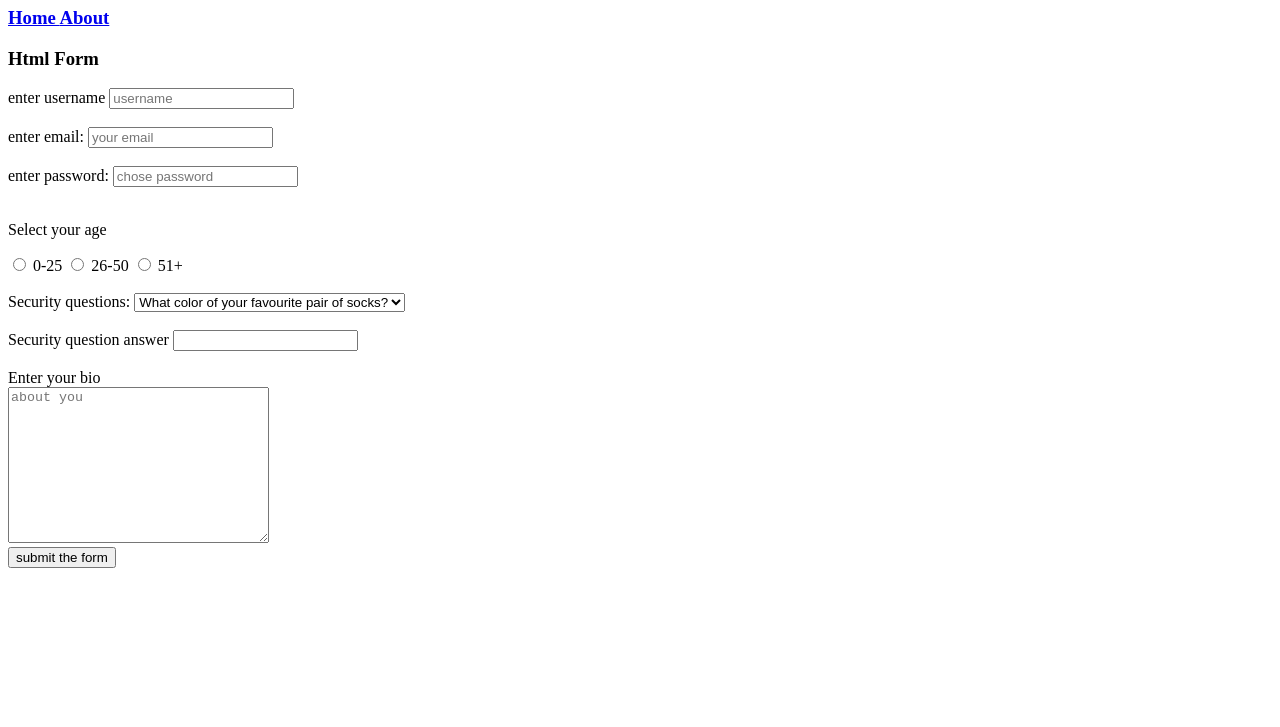
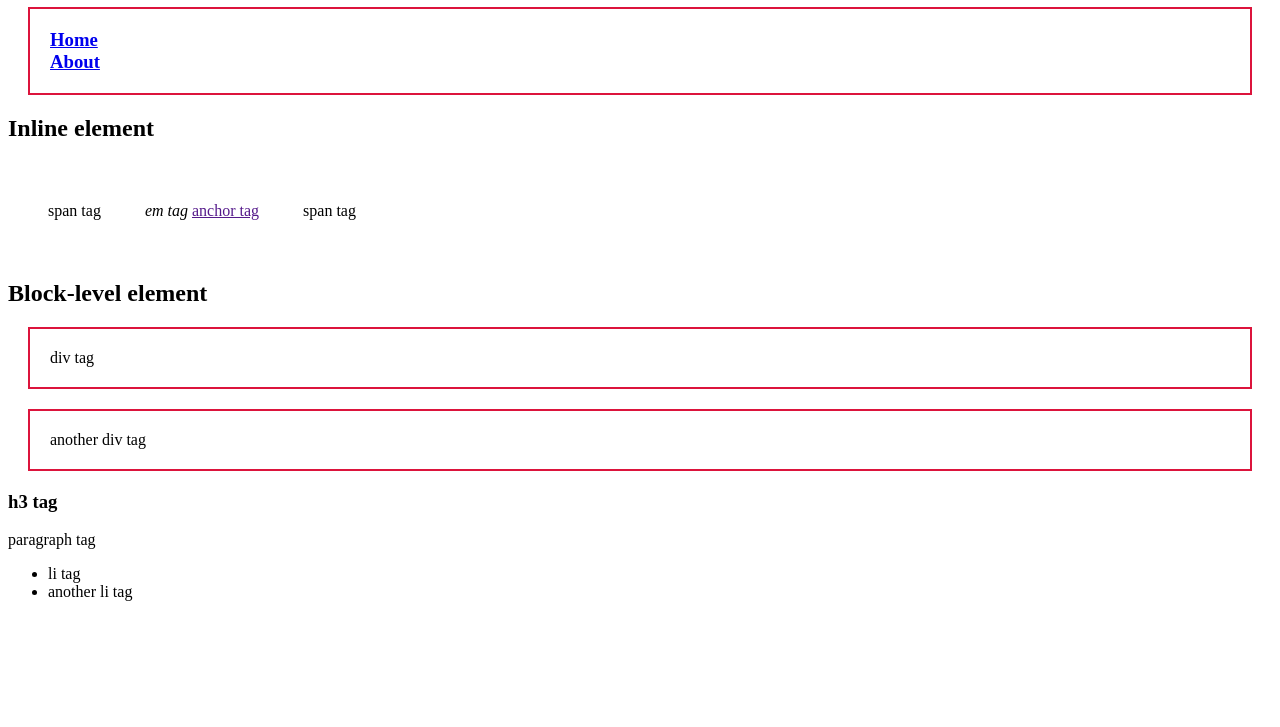
Before and after one commit to abhinabadutta2019/html-css-net-ninja, a plain HTML site: page index.html in a window 1280 px wide. Shown: the part 73-800 px from the top of the page. Drawn offline with Linux system fonts and the light colour scheme.

Commit message:
video4-css Basics

```diff
--- a/index.html
+++ b/index.html
@@ -4,65 +4,38 @@
     <meta charset="UTF-8" />
     <meta http-equiv="X-UA-Compatible" content="IE=edge" />
     <meta name="viewport" content="width=device-width, initial-scale=1.0" />
-    <title>Learning Html css</title>
+    <!--  -->
+    <link rel="stylesheet" href="./style2.css" />
+    <!--  -->
+    <title>css basics</title>
   </head>
   <body>
-    <h1>Index page h1</h1>
+    <h1>Index page</h1>
 
     <h3>
       <div>
         <a href="./index.html">Home </a>
+        <br />
         <a href="./about.html">About </a>
       </div>
     </h3>
+
+    <h2>Inline element</h2>
+
+    <span>span tag</span>
+    <em>em tag</em>
+    <a href="">anchor tag</a>
+    <span>span tag</span>
     <!--  -->
-    <h3>Html Form</h3>
+    <h2>Block-level element</h2>
 
-    <form>
-      <label for="username">enter username</label>
-      <input type="text" id="username" placeholder="username" />
-      <br /><br />
-      <label for="useremail">enter email:</label>
-      <input type="email" id="useremail" placeholder="your email" />
-      <br /><br />
-      <label for="userpassword">enter password:</label>
-      <input type="password" id="userpassword" placeholder="chose password" />
-
-      <br /><br />
-
-      <p>Select your age</p>
-      <input type="radio" name="age" value="0-25" id="option-1" />
-      <label for="option-1">0-25</label>
-      <input type="radio" name="age" value="26-50" id="option-2" />
-      <label for="option-2">26-50</label>
-      <input type="radio" name="age" value="51+" id="option-3" />
-      <label for="option-3">51+</label>
-
-      <br />
-      <br />
-      <label for="question">Security questions:</label>
-      <select name="question" id="question">
-        <option value="q1">What color of your favourite pair of socks?</option>
-        <option value="q2">whats your favourite season?</option>
-        <option value="q3">whats your favourite color?</option>
-      </select>
-
-      <br /><br />
-
-      <label for="answer">Security question answer</label>
-      <input type="text" id="answer" name="answer" />
-
-      <br /><br />
-      <label for="bio">Enter your bio</label><br />
-      <textarea
-        name="bio"
-        id="bio"
-        cols="30"
-        rows="10"
-        placeholder="about you"
-      ></textarea>
-      <br />
-      <input type="submit" value="submit the form" />
-    </form>
+    <div>div tag</div>
+    <div>another div tag</div>
+    <h3>h3 tag</h3>
+    <p>paragraph tag</p>
+    <ul>
+      <li>li tag</li>
+      <li>another li tag</li>
+    </ul>
   </body>
 </html>
--- /dev/null
+++ b/style2.css
@@ -0,0 +1,11 @@
+span {
+  display: inline-block;
+  margin: 20px;
+  padding: 20px;
+}
+
+div {
+  border: 2px solid crimson;
+  margin: 20px;
+  padding: 20px;
+}
--- /dev/null
+++ b/styles.css
@@ -0,0 +1,25 @@
+h1 {
+  color: orange;
+  background-color: slategray;
+  font-size: 30px;
+  text-decoration: underline;
+  font-family: arial;
+  /*  */
+  text-align: center;
+}
+p {
+  color: slategray;
+  text-align: left;
+  line-height: 30px;
+  letter-spacing: 2px;
+}
+
+ul {
+  /* border-width: 2px;
+  border-style: solid;
+  border-color: pink; */
+  border: 2px solid #cec0ff;
+}
+li {
+  list-style-type: square;
+}
```
Also changed, not shown: about.html (+25 -2 lines).
